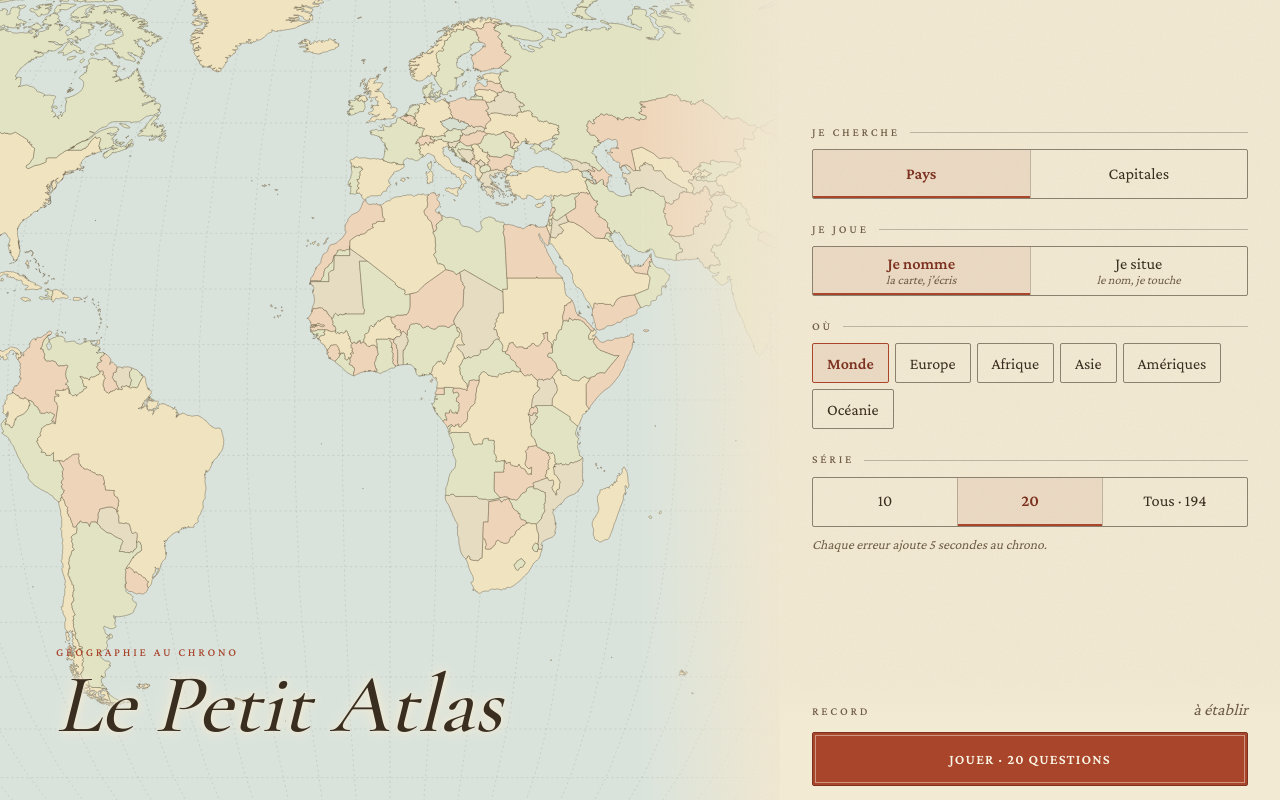
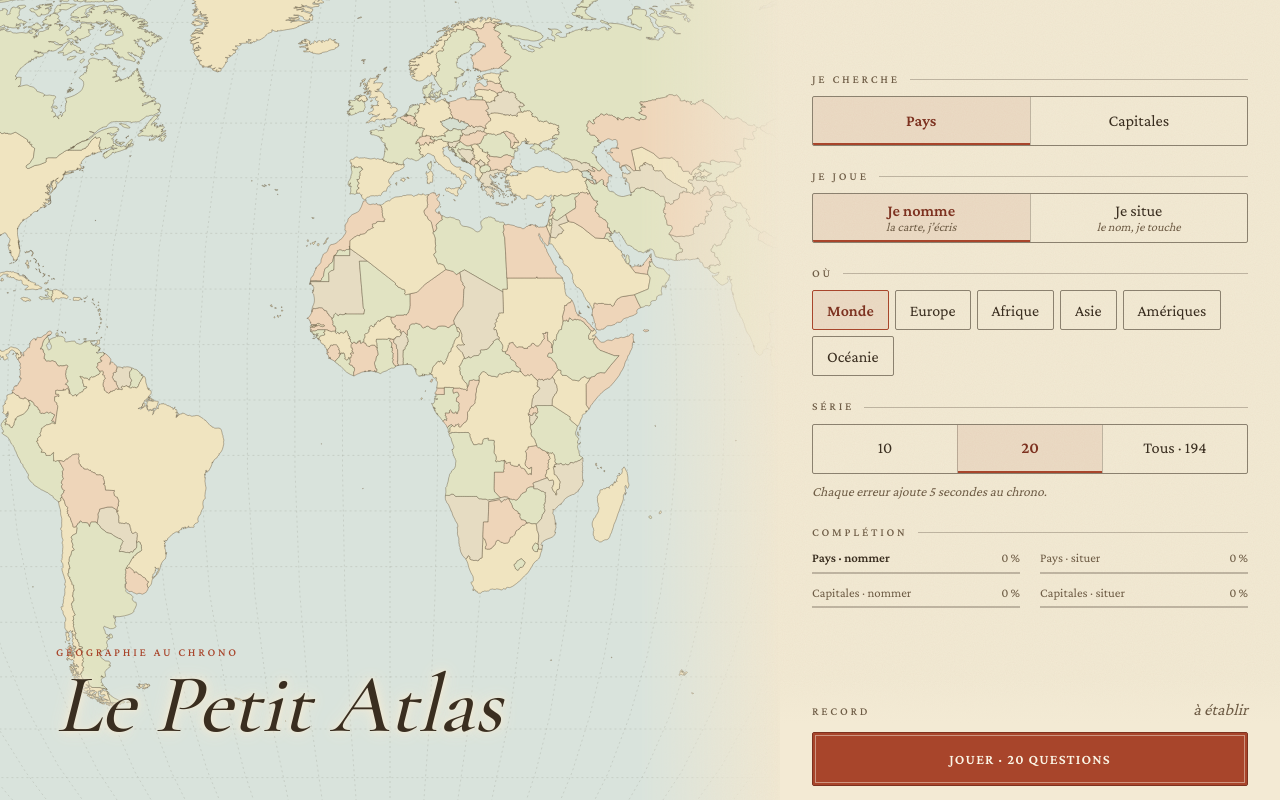
Before and after one commit to tfrere/petit-atlas, a React (Vite) app: page / in a window 1280 px wide. Built offline with nearby package versions, Linux system fonts and the light colour scheme.

Commit message:
Complétion par mode (pays/capitales × nommer/situer) en localStorage, affichée discrètement sur l'accueil
Co-authored-by: thibaud.frere <thibaud.frere@huggingface.co>

```diff
--- /dev/null
+++ b/src/game/progress.ts
@@ -0,0 +1,44 @@
+import { COUNTRIES } from '../data/world'
+import { TARGETS } from './targets'
+import type { PlayMode, TargetKind } from './targets'
+
+const STORAGE_KEY = 'petit-atlas:progress:v1'
+
+type Store = Record<string, string[]>
+
+const modeKey = (target: TargetKind, mode: PlayMode) => `${target}.${mode}`
+
+function readAll(): Store {
+  try {
+    return JSON.parse(localStorage.getItem(STORAGE_KEY) ?? '{}') as Store
+  } catch {
+    return {}
+  }
+}
+
+/** Retient qu'un pays (ou sa capitale) a déjà été trouvé dans ce mode, toutes régions confondues. */
+export function markFound(target: TargetKind, mode: PlayMode, id: string) {
+  const all = readAll()
+  const key = modeKey(target, mode)
+  const found = new Set(all[key] ?? [])
+  if (found.has(id)) return
+  found.add(id)
+  try {
+    localStorage.setItem(STORAGE_KEY, JSON.stringify({ ...all, [key]: [...found] }))
+  } catch {
+    /* stockage indisponible : la progression ne sera pas conservée */
+  }
+}
+
+export interface Completion {
+  found: number
+  total: number
+  percent: number
+}
+
+export function completion(target: TargetKind, mode: PlayMode): Completion {
+  const eligible = new Set(COUNTRIES.filter(TARGETS[target].eligible).map((c) => c.id))
+  const found = (readAll()[modeKey(target, mode)] ?? []).filter((id) => eligible.has(id)).length
+  const total = eligible.size
+  return { found, total, percent: total ? Math.floor((found / total) * 100) : 0 }
+}
--- a/src/screens/Home.tsx
+++ b/src/screens/Home.tsx
@@ -6,6 +6,7 @@ import { REGIONS } from '../data/regions'
 import type { RegionId } from '../data/types'
 import { COUNTRIES } from '../data/world'
 import type { WorldData } from '../data/world'
+import { completion } from '../game/progress'
 import { formatTime, getRecord } from '../game/records'
 import type { GameConfig } from '../game/records'
 import { poolFor } from '../game/targets'
@@ -31,6 +32,51 @@ function Section({ title, children }: { title: string; children: React.ReactNode
         <Box sx={{ flex: 1, height: '1px', background: tokens.hairSoft }} />
       </Box>
       {children}
+    </Box>
+  )
+}
+
+const PROGRESS_ROWS: { target: TargetKind; mode: PlayMode; label: string }[] = [
+  { target: 'country', mode: 'name', label: 'Pays · nommer' },
+  { target: 'country', mode: 'locate', label: 'Pays · situer' },
+  { target: 'capital', mode: 'name', label: 'Capitales · nommer' },
+  { target: 'capital', mode: 'locate', label: 'Capitales · situer' },
+]
+
+function Progress({ target, mode }: { target: TargetKind; mode: PlayMode }) {
+  return (
+    <Box
+      aria-label="Complétion de chaque mode"
+      sx={{ display: 'grid', gridTemplateColumns: '1fr 1fr', columnGap: 2.5, rowGap: 1.25, mt: 0.5 }}
+    >
+      {PROGRESS_ROWS.map((row) => {
+        const c = completion(row.target, row.mode)
+        const active = row.target === target && row.mode === mode
+        return (
+          <Box key={`${row.target}.${row.mode}`} title={`${c.found} / ${c.total}`}>
+            <Box sx={{ display: 'flex', justifyContent: 'space-between', alignItems: 'baseline' }}>
+              <Typography
+                sx={{ fontSize: '0.8rem', color: active ? tokens.ink : tokens.inkSoft, fontWeight: active ? 600 : 400 }}
+              >
+                {row.label}
+              </Typography>
+              <Typography sx={{ fontSize: '0.8rem', color: tokens.inkSoft, fontVariantNumeric: 'tabular-nums' }}>
+                {c.percent} %
+              </Typography>
+            </Box>
+            <Box sx={{ mt: 0.4, height: '2px', background: tokens.hairSoft }}>
+              <Box
+                sx={{
+                  height: '100%',
+                  width: `${c.percent}%`,
+                  background: active ? tokens.brick : tokens.inkSoft,
+                  transition: 'width .3s',
+                }}
+              />
+            </Box>
+          </Box>
+        )
+      })}
     </Box>
   )
 }
@@ -207,6 +253,10 @@ export default function Home({ world, config, onChange, onPlay }: Props) {
               Chaque erreur ajoute 5 secondes au chrono.
             </Typography>
           </Section>
+
+          <Section title="Complétion">
+            <Progress target={config.target} mode={config.mode} />
+          </Section>
         </Box>
 
         <Box
--- a/src/screens/Play.tsx
+++ b/src/screens/Play.tsx
@@ -10,6 +10,7 @@ import Typography from '@mui/material/Typography'
 import { COUNTRIES } from '../data/world'
 import type { WorldData } from '../data/world'
 import { judge } from '../game/matching'
+import { markFound } from '../game/progress'
 import { formatTime } from '../game/records'
 import type { GameConfig } from '../game/records'
 import { TARGETS, buildQuestions } from '../game/targets'
@@ -180,6 +181,7 @@ export default function Play({ world, config, onExit, onFinish }: Props) {
   const record = useCallback(
     (ok: boolean, extra: Reveal = {}, given?: string) => {
       pause()
+      if (ok) markFound(config.target, config.mode, q.id)
       const list = [...answers, { question: q, ok, given }]
       setAnswers(list)
       setReveal(extra)
@@ -197,7 +199,7 @@ export default function Play({ world, config, onExit, onFinish }: Props) {
         })
       }
     },
-    [answers, finishOrNext, index, locate, pause, q, world],
+    [answers, config.mode, config.target, finishOrNext, index, locate, pause, q, world],
   )
 
   const submitText = () => {
```
Also changed, not shown: 1 other file (tests, documents, lock files or other folders).
